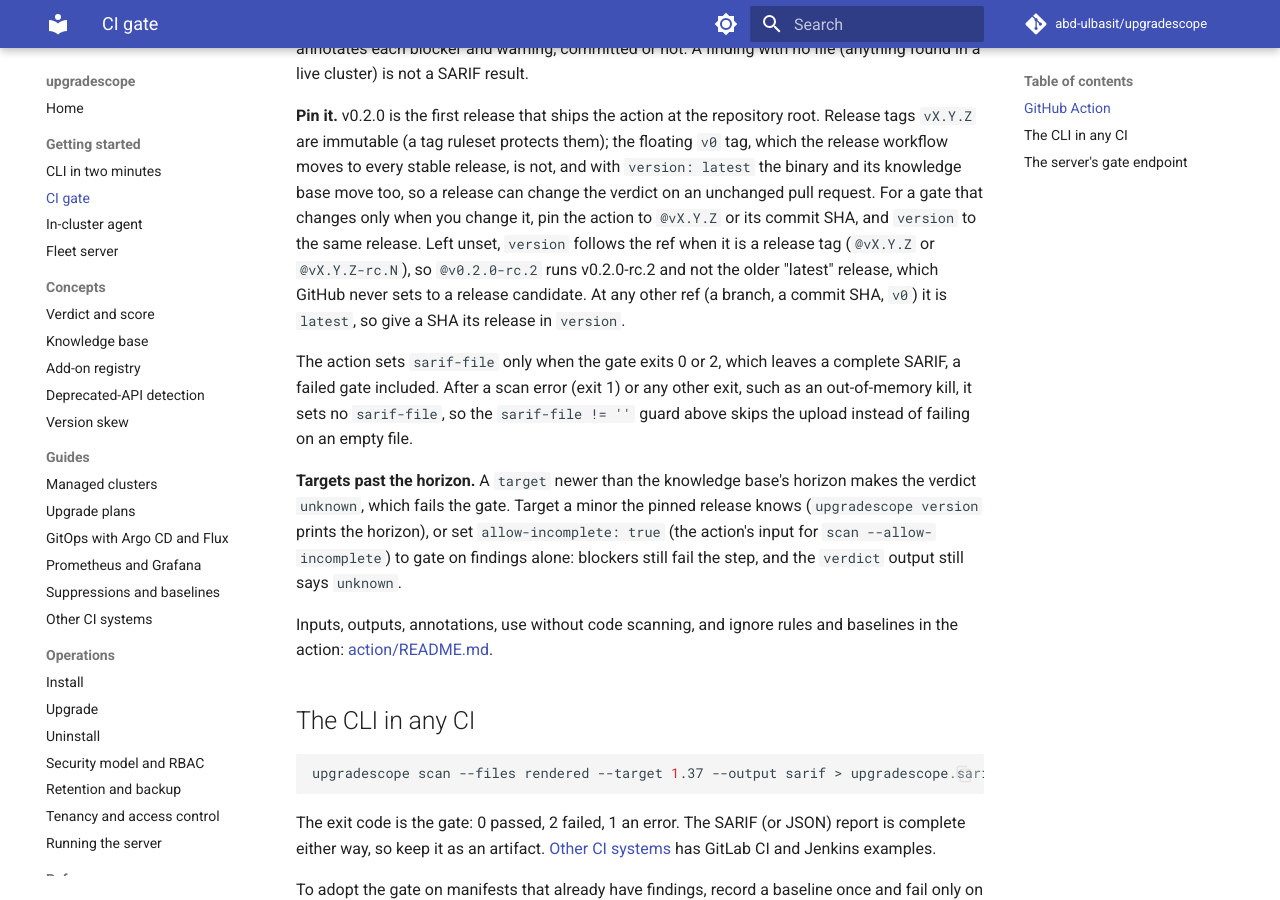
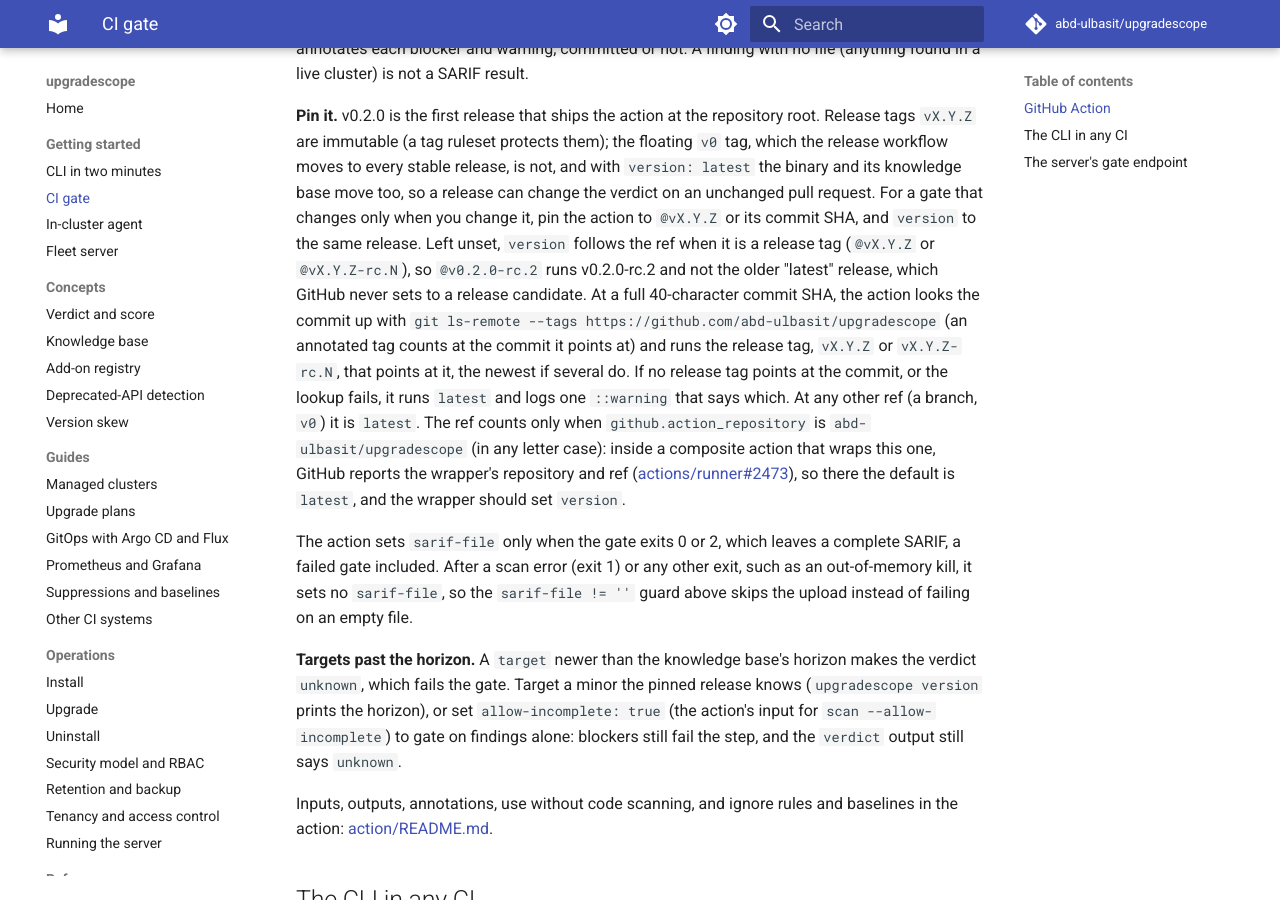
Before and after one commit to abd-ulbasit/upgradescope, an MkDocs documentation site: the page built from docs/getting-started/ci-gate.md, in a window 1280 px wide and 900 px high, scrolled down 1298 px. Built offline with MkDocs 1.6.1 and Material for MkDocs 9.7.7, drawn with Linux system fonts in a browser that asks for light colours; comment, search, counter and statistics services are not loaded.

Commit message:
docs(action): say how an unset version follows a tag, a SHA and a wrapper
action.yml, action/README.md and the CI gate guide said the Action cannot
compare a commit SHA with a release and runs latest there. They now say
what it does: a SHA's release tag via git ls-remote, latest with a
warning when there is none or the lookup fails, and latest whenever
github.action_repository is not abd-ulbasit/upgradescope (a wrapping
composite action, actions/runner#2473). docs/claims.md: AC-03b says the
same and sits after AC-03.

Refs #197

Co-Authored-By: Claude Fable 5 <noreply@anthropic.com>

```diff
--- a/docs/getting-started/ci-gate.md
+++ b/docs/getting-started/ci-gate.md
@@ -72,8 +72,17 @@ the action to `@vX.Y.Z` or its commit SHA, and `version` to the same
 release. Left unset, `version` follows the ref when it is a release tag
 (`@vX.Y.Z` or `@vX.Y.Z-rc.N`), so `@v0.2.0-rc.2` runs v0.2.0-rc.2 and not
 the older "latest" release, which GitHub never sets to a release candidate.
-At any other ref (a branch, a commit SHA, `v0`) it is `latest`, so give a
-SHA its release in `version`.
+At a full 40-character commit SHA, the action looks the commit up with
+`git ls-remote --tags https://github.com/abd-ulbasit/upgradescope` (an
+annotated tag counts at the commit it points at) and runs the release tag,
+`vX.Y.Z` or `vX.Y.Z-rc.N`, that points at it, the newest if several do. If
+no release tag points at the commit, or the lookup fails, it runs `latest`
+and logs one `::warning` that says which. At any other ref (a branch, `v0`)
+it is `latest`. The ref counts only when `github.action_repository` is
+`abd-ulbasit/upgradescope` (in any letter case): inside a composite action
+that wraps this one, GitHub reports the wrapper's repository and ref
+([actions/runner#2473](https://github.com/actions/runner/issues/2473)), so
+there the default is `latest`, and the wrapper should set `version`.
 
 The action sets `sarif-file` only when the gate exits 0 or 2, which leaves a
 complete SARIF, a failed gate included. After a scan error (exit 1) or any
```
Also changed, not shown: action.yml (+6 -3 lines), action/README.md (+23 -7 lines), docs/claims.md (+1 -1 lines), 1 other file.
